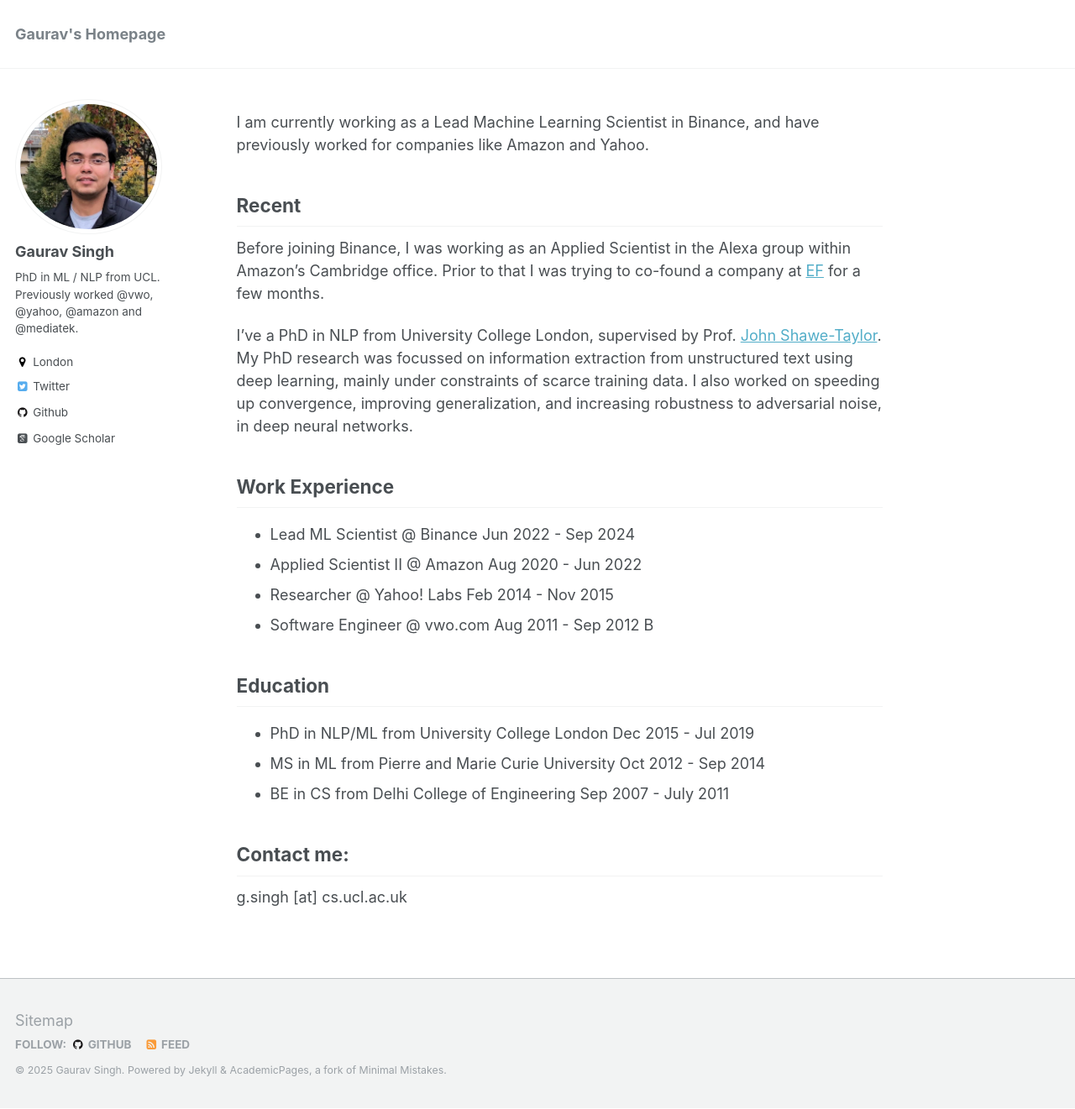
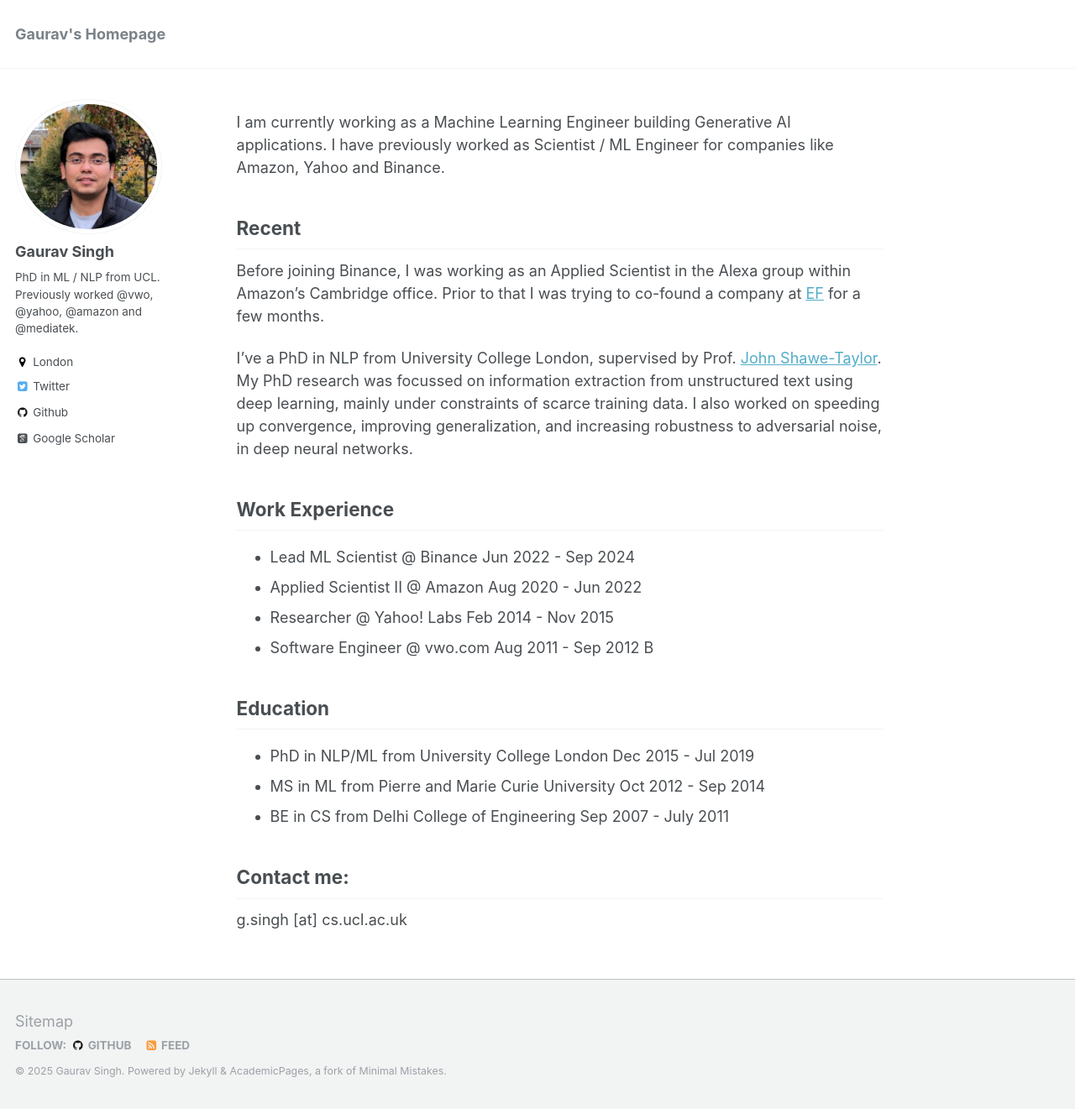
Before and after one commit to gauravsc/gauravsc.github.io, a Jekyll site: the page built from _pages/about.md, in a window 1280 px wide and 1321 px high. Shown: the whole window at 84% size. Built offline with Jekyll 4.4.1, drawn with Linux system fonts in a browser that asks for light colours; some web fonts are replaced.

Commit message:
Update about.md

```diff
--- a/_pages/about.md
+++ b/_pages/about.md
@@ -8,7 +8,7 @@
   - /about.html
 ---
 
-I am currently working as a Lead Machine Learning Scientist in Binance, and have previously worked for companies like Amazon and Yahoo.
+I am currently working as a Machine Learning Engineer building Generative AI applications. I have previously worked as Scientist / ML Engineer for companies like Amazon, Yahoo and Binance.
 
 
 Recent
```
